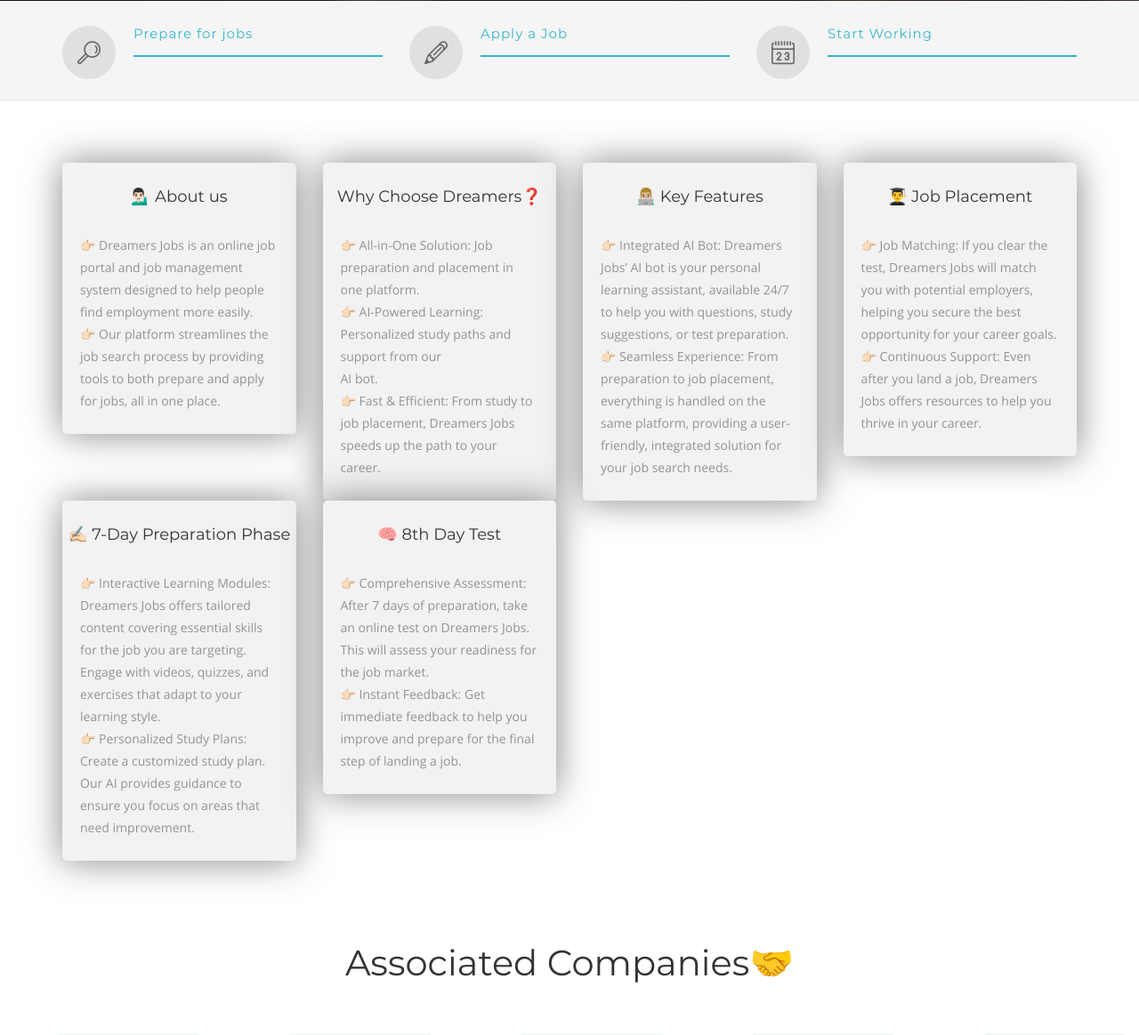
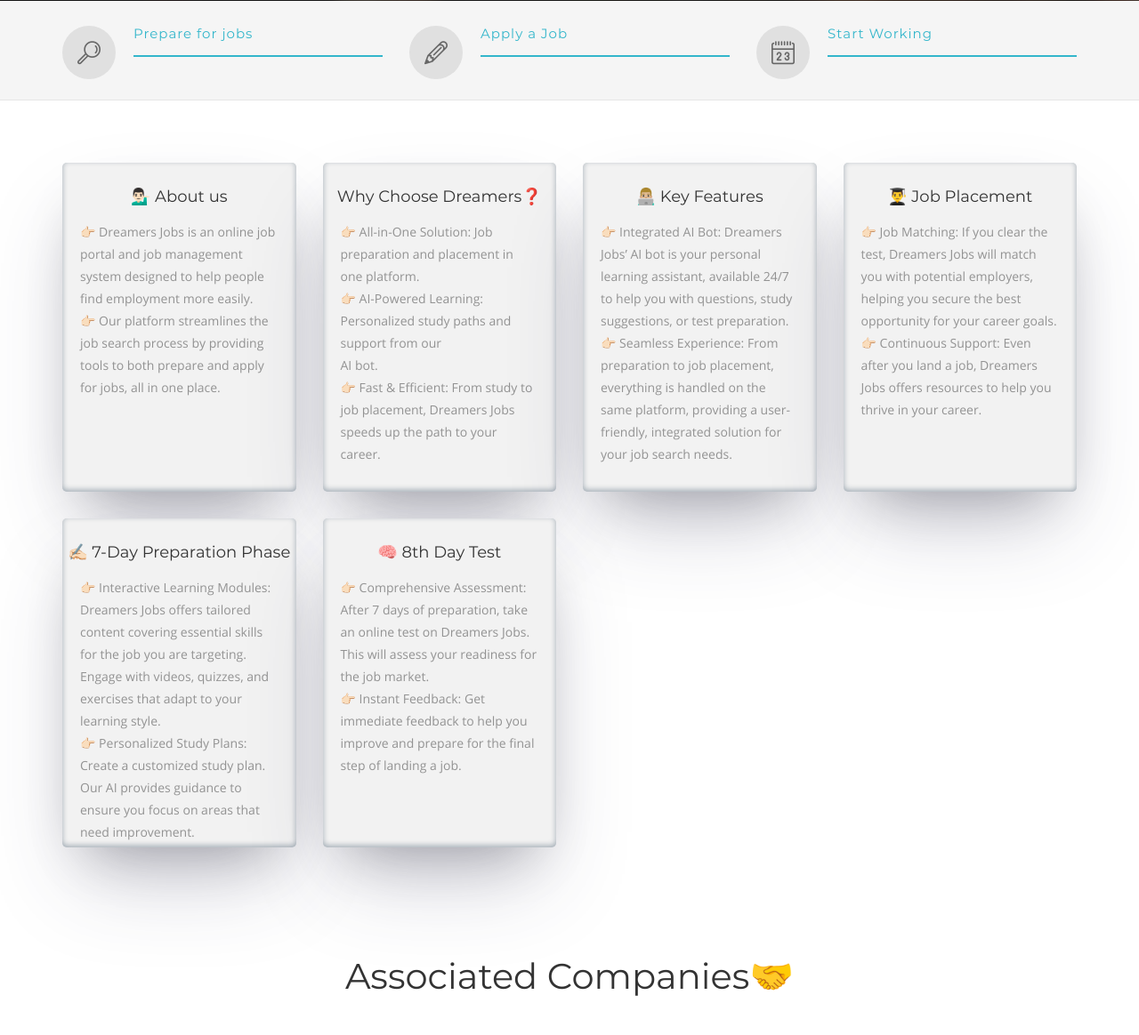
Before and after one commit to Vikaskr2797/myprojects.in, a PHP site: page /phpmail/ in a window 1280 px wide; the page is wider, and only the part inside the window is pictured. Shown: the part 572-1736 px from the top of that part at 89% size. Run offline with PHP 8.4, Linux system fonts and the light colour scheme; data comes from the database, SQL or seed files in the repository; some web fonts are replaced.

Commit message:
updated box and box shadows of home page

```diff
--- a/index.php
+++ b/index.php
@@ -173,6 +173,7 @@ include 'constants/check-login.php';
                 </div>
 
             </div>
+
 
 
         </header>
@@ -374,8 +375,12 @@ include 'constants/check-login.php';
                 text-align: left;
                 border-radius: 5px;
                 background-color: #f2f2f2;
-                box-shadow: 0px 0px 40px 0px #6e6969d1;
+                box-shadow: rgba(50, 50, 93, 0.25) 0px 50px 100px -20px, rgba(0, 0, 0, 0.3) 0px 30px 60px -30px, rgba(10, 37, 64, 0.35) 0px -2px 6px 0px inset;
                 padding: 25px 0;
+                height: 370px;
+                margin-bottom: 30px;
+
+                h4 {
 
                     p {
                         margin-bottom: 0;
```
Lines whose indentation alone changed are shown as unchanged.
